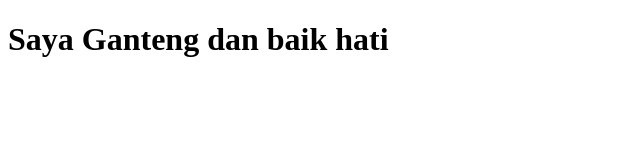
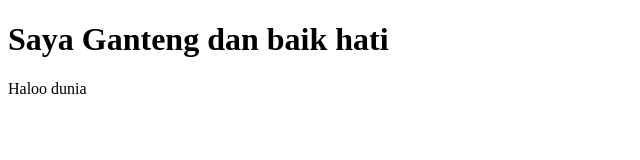
Before and after one commit to abrarsukasusu/abrar, a plain HTML site: page index.html in a window 1280 px wide. Shown: the whole page, without its empty margins (0-640 px from the left). Drawn offline with Linux system fonts and the light colour scheme.

Commit message:
first commit

```diff
--- a/index.html
+++ b/index.html
@@ -7,5 +7,6 @@
 </head>
 <body>
     <h1>Saya Ganteng dan baik hati</h1>
+    <p>Haloo dunia</p>
 </body>
 </html>
```
